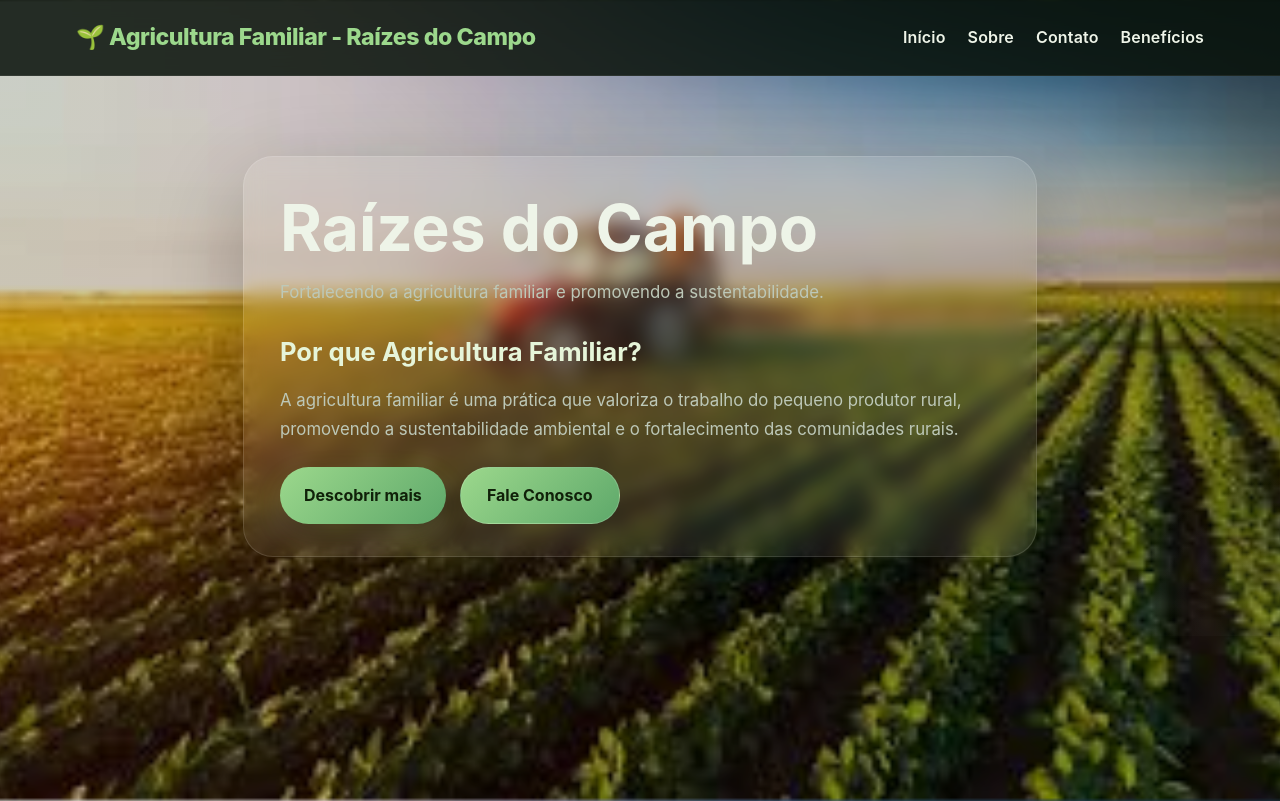
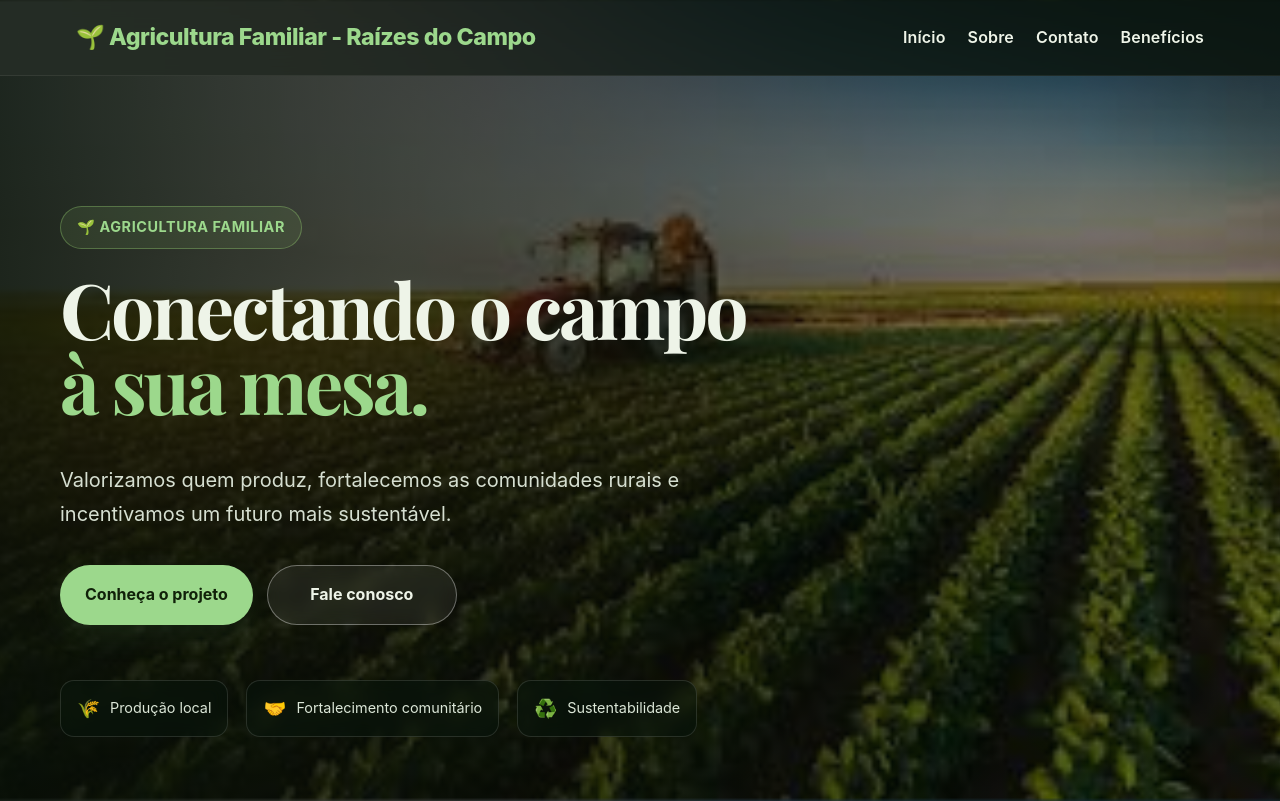
Before and after one commit to KeillaCoutinho/Raizes_do_Campo, a plain HTML site: page index.html in a window 1280 px wide. Shown: the top 801 px of the page. Drawn offline with nearby package versions, Linux system fonts and the light colour scheme; a web font is replaced by a local one.

Commit message:
feat: moderniza interface da pagina inicial

```diff
--- a/css/styles.css
+++ b/css/styles.css
@@ -151,92 +151,138 @@ header nav a.active {
 }
 
 .hero {
-    min-height: 70vh;
+    min-height: calc(100vh - 82px);
     display: flex;
     align-items: center;
     justify-content: center;
-    padding: 60px 24px;
+    padding: 100px 24px 70px;
     position: relative;
     overflow: hidden;
 }
 
-.hero::before {
+.hero::after {
     content: "";
     position: absolute;
     inset: 0;
-    background: radial-gradient(circle at top left, rgba(156, 216, 116, 0.08), transparent 18%),
-                radial-gradient(circle at bottom right, rgba(255, 255, 255, 0.03), transparent 12%);
+    background:
+        linear-gradient(
+            90deg,
+            rgba(5, 15, 7, 0.88) 0%,
+            rgba(5, 15, 7, 0.62) 45%,
+            rgba(5, 15, 7, 0.25) 100%
+        );
     pointer-events: none;
 }
 
 .hero-content {
     position: relative;
-    z-index: 1;
-    max-width: 900px;
+    z-index: 2;
+    width: 100%;
+    max-width: 1180px;
+    padding: 30px 10px;
+    background: transparent;
+    border: none;
+    box-shadow: none;
+    backdrop-filter: none;
     text-align: left;
-    padding: 38px 36px 32px;
-    background: rgba(255, 255, 255, 0.06);
-    border: 1px solid rgba(255, 255, 255, 0.12);
-    border-radius: 30px;
-    box-shadow: var(--shadow);
-    backdrop-filter: blur(10px);
+}
+
+.hero-tag {
+    display: inline-flex;
+    align-items: center;
+    padding: 8px 16px;
+    margin-bottom: 22px;
+    border: 1px solid rgba(156, 216, 116, 0.35);
+    border-radius: 999px;
+    background: rgba(156, 216, 116, 0.10);
+    color: var(--accent);
+    font-size: 0.9rem;
+    font-weight: 700;
+    letter-spacing: 0.04em;
+    text-transform: uppercase;
 }
 
 .hero h1 {
-    font-size: clamp(2.6rem, 5vw, 4.2rem);
-    margin: 0 0 18px;
-    line-height: 1.02;
+    max-width: 800px;
+    margin: 0 0 42px;
+    font-family: "Playfair Display", Georgia, serif;
+    font-size: clamp(3rem, 6vw, 5.5rem);
+    line-height: 0.98;
+    letter-spacing: -0.04em;
 }
 
-.hero p {
-    color: var(--muted);
-    font-size: 1.05rem;
-    margin: 0 0 24px;
-    max-width: 720px;
+.hero h1 span {
+    color: var(--accent);
 }
 
-.hero h2 {
-    font-size: clamp(1.3rem, 2vw, 1.85rem);
-    margin: 0 0 12px;
-    color: #e6f5d9;
+.hero-subtitle {
+    max-width: 650px;
+    margin: 0 0 34px;
+    color: #d6dfd1;
+    font-size: clamp(1rem, 1.8vw, 1.25rem);
+    line-height: 1.7;
 }
 
 .hero-btns {
     display: flex;
     flex-wrap: wrap;
     gap: 14px;
+    margin-bottom: 55px;
 }
 
 .hero .btn {
-    display: inline-flex;
-    align-items: center;
-    justify-content: center;
-    min-width: 160px;
-    padding: 14px 24px;
+    min-width: 190px;
+    padding: 15px 25px;
     border-radius: 999px;
-    background: linear-gradient(135deg, var(--accent), var(--accent-dark));
-    color: #102109;
     font-weight: 700;
-    transition: transform 0.25s ease, box-shadow 0.25s ease, opacity 0.25s ease;
+    text-align: center;
+    transition: transform 0.25s ease, box-shadow 0.25s ease, background 0.25s ease;
 }
 
-.hero .btn:hover,
-.hero .btn:focus-visible {
-    transform: translateY(-2px);
-    box-shadow: 0 20px 38px rgba(93, 167, 106, 0.22);
+.hero .btn-primary {
+    background: var(--accent);
+    color: #102109;
 }
 
-.btn-outline {
-    display: inline-flex;
+.hero .btn-primary:hover {
+    transform: translateY(-3px);
+    box-shadow: 0 14px 35px rgba(156, 216, 116, 0.25);
+}
+
+.hero .btn-outline {
+    border-radius: 999px;
+    border: 1px solid rgba(255, 255, 255, 0.35);
+    background: rgba(255, 255, 255, 0.07);
+    color: var(--text);
+    backdrop-filter: blur(8px);
+}
+
+.hero .btn-outline:hover {
+    transform: translateY(-3px);
+    background: rgba(255, 255, 255, 0.13);
+}
+
+.hero-info {
+    display: flex;
+    flex-wrap: wrap;
+    gap: 18px;
+}
+
+.hero-info div {
+    display: flex;
     align-items: center;
-    justify-content: center;
-    min-width: 160px;
-    padding: 14px 24px;
-    border-radius: 999px;
-    border: 1px solid rgba(255, 255, 255, 0.16);
-    color: var(--text);
-    background: #151f18;
-    transition: background 0.25s ease, transform 0.25s ease, border-color 0.25s ease;
+    gap: 10px;
+    padding: 12px 16px;
+    border: 1px solid rgba(255, 255, 255, 0.12);
+    border-radius: 14px;
+    background: rgba(9, 20, 11, 0.55);
+    backdrop-filter: blur(8px);
+    color: #dbe6d7;
+    font-size: 0.9rem;
+}
+
+.hero-info strong {
+    font-size: 1.15rem;
 }
 
 /* Primary button utility */
@@ -576,17 +622,35 @@ footer {
     }
 
     .hero {
-        min-height: 58vh;
-        padding: 34px 16px;
+        min-height: calc(100vh - 70px);
+        padding: 60px 20px;
     }
 
     .hero-content {
-        padding: 26px 20px;
-        border-radius: 22px;
+        padding: 20px 0;
     }
 
     .hero h1 {
-        font-size: clamp(2.2rem, 7vw, 3.3rem);
+        font-size: clamp(3rem, 14vw, 4.5rem);
+    }
+
+    .hero-btns {
+        flex-direction: column;
+        align-items: stretch;
+        margin-bottom: 38px;
+    }
+
+    .hero .btn {
+        width: 100%;
+    }
+
+    .hero-info {
+        flex-direction: column;
+        gap: 10px;
+    }
+
+    .hero-info div {
+        width: 100%;
     }
 
     .pagina {
--- a/index.html
+++ b/index.html
@@ -45,18 +45,49 @@
 </header>
 
     <section id="main" class="hero">
-        <div class="hero-content">
-            <h1>Raízes do Campo</h1>
-            <p>Fortalecendo a agricultura familiar e promovendo a sustentabilidade.</p>
+    <div class="hero-content">
 
-            <h2>Por que Agricultura Familiar?</h2>
-            <p>A agricultura familiar é uma prática que valoriza o trabalho do pequeno produtor rural, promovendo a sustentabilidade ambiental e o fortalecimento das comunidades rurais.</p>
-            <div class="hero-btns">
-                <a href="#sobre" class="btn btn-primary">Descobrir mais</a>
-                <a href="#contato" class="btn btn-outline">Fale Conosco</a>
+        <span class="hero-tag">🌱 Agricultura familiar</span>
+
+        <h1>
+            Conectando o campo<br>
+            <span>à sua mesa.</span>
+        </h1>
+
+        <p class="hero-subtitle">
+            Valorizamos quem produz, fortalecemos as comunidades
+            rurais e incentivamos um futuro mais sustentável.
+        </p>
+
+        <div class="hero-btns">
+            <a href="#sobre" class="btn btn-primary">
+                Conheça o projeto
+            </a>
+
+            <a href="#contato" class="btn btn-outline">
+                Fale conosco
+            </a>
+        </div>
+
+        <div class="hero-info">
+            <div>
+                <strong>🌾</strong>
+                <span>Produção local</span>
+            </div>
+
+            <div>
+                <strong>🤝</strong>
+                <span>Fortalecimento comunitário</span>
+            </div>
+
+            <div>
+                <strong>♻️</strong>
+                <span>Sustentabilidade</span>
             </div>
         </div>
-    </section>
+
+    </div>
+</section>
 
     <section class="pagina section-about scroll-reveal" id="sobre">
         <h2>Sobre a Agricultura Familiar</h2>
```
